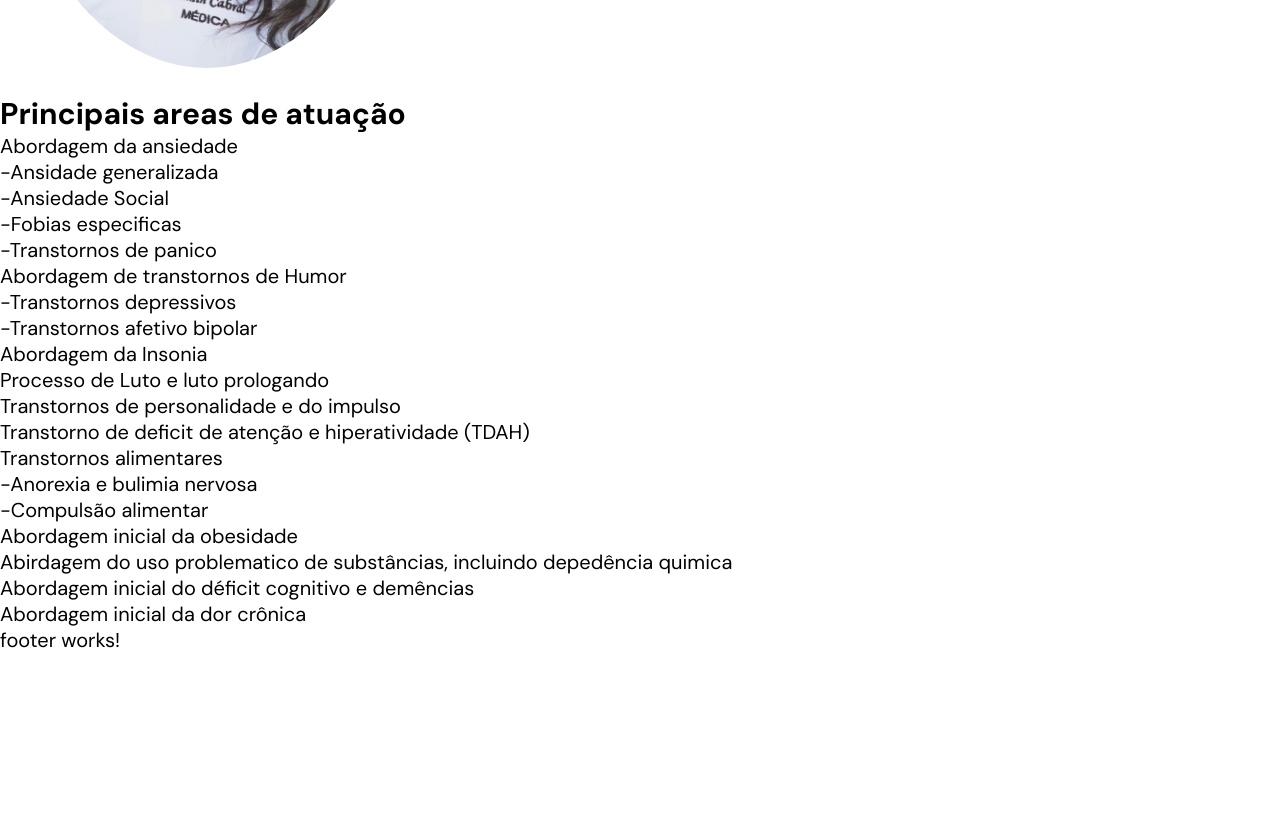
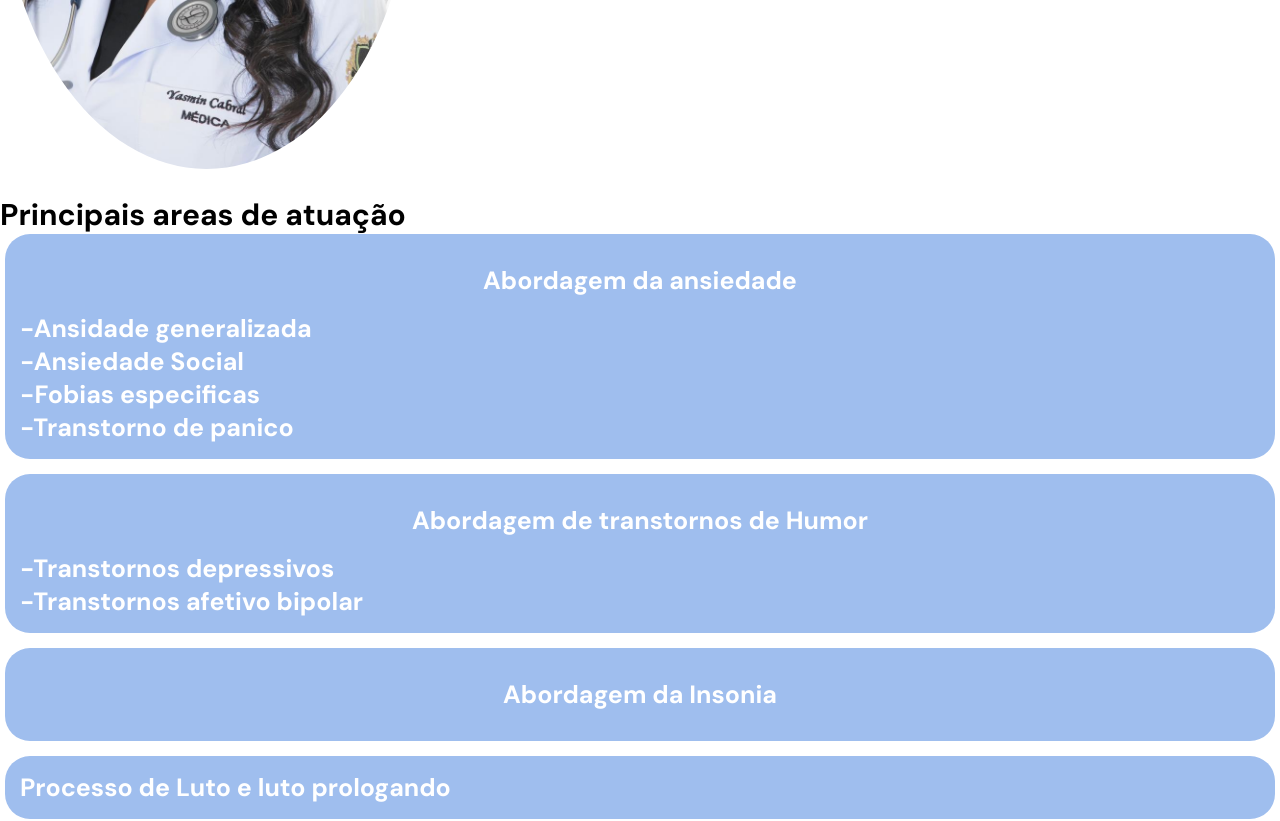
Before and after one commit to Guiirx/portfolio-guilheme, an Angular app: page / in a window 1280 px wide. Shown: the part 900-1721 px from the top of the page. Before the commit the page ends 1553 px from the top, so only its background shows below. Built offline with nearby package versions, Linux system fonts and the light colour scheme.

Commit message:
adicioando box buttons

```diff
--- a/src/app/home/home.css
+++ b/src/app/home/home.css
@@ -117,6 +117,34 @@
 }
 
 
+/* box buttons */
+
+
+.box .buttons a {
+    display: flex;
+    align-items: center;
+    flex-wrap: wrap;
+    margin: 15px 0;
+    width: 100%;
+    justify-content: space-evenly;
+}
+ .box .buttons {
+    display: block;
+    align-items: center;
+    justify-content: center;
+    padding: 15px;
+    min-width: 450px;
+    border-radius: 25px;
+    margin: 0 5px 15px;
+    font-size: var(--font-size-3);
+    font-weight: 700;
+    background: var(--color-purple-1);
+    color: #fff;
+    size: 450%;
+
+
+}
+
 @media (min-width: 768px) {
     .about .box {
         flex-direction: row;
--- a/src/app/home/home.html
+++ b/src/app/home/home.html
@@ -34,7 +34,7 @@
         </div>
     </section>
 
-    <section id="skills" class="container skills">
+    <section id="buttons" class="container buttons">
         <div class="box">
             <h2> Principais areas de atuação</h2>
 
@@ -43,7 +43,7 @@
                 <p>-Ansidade generalizada</p>
                 <p>-Ansiedade Social</p>
                 <p>-Fobias especificas</p>
-                <p>-Transtornos de panico</p>
+                <p>-Transtorno de panico</p>
             </div>
             <div class="buttons">
                 <a>Abordagem de transtornos de Humor</a>
@@ -69,7 +69,7 @@
             </div>
             <div class="buttons">
                 <p>Abordagem inicial da obesidade</p>
-                <a>Abirdagem do uso problematico de substâncias, incluindo depedência quimica</a>
+                <a>Abordagem do uso problematico de substâncias, incluindo depedência quimica</a>
             </div>
             <div class="buttons">
                 <p>Abordagem inicial do déficit cognitivo e demências</p>
@@ -77,8 +77,6 @@
             <div class="buttons">
                 <p>Abordagem inicial da dor crônica</p>
             </div>
-
-
         </div>
     </section>
 </main>
```
